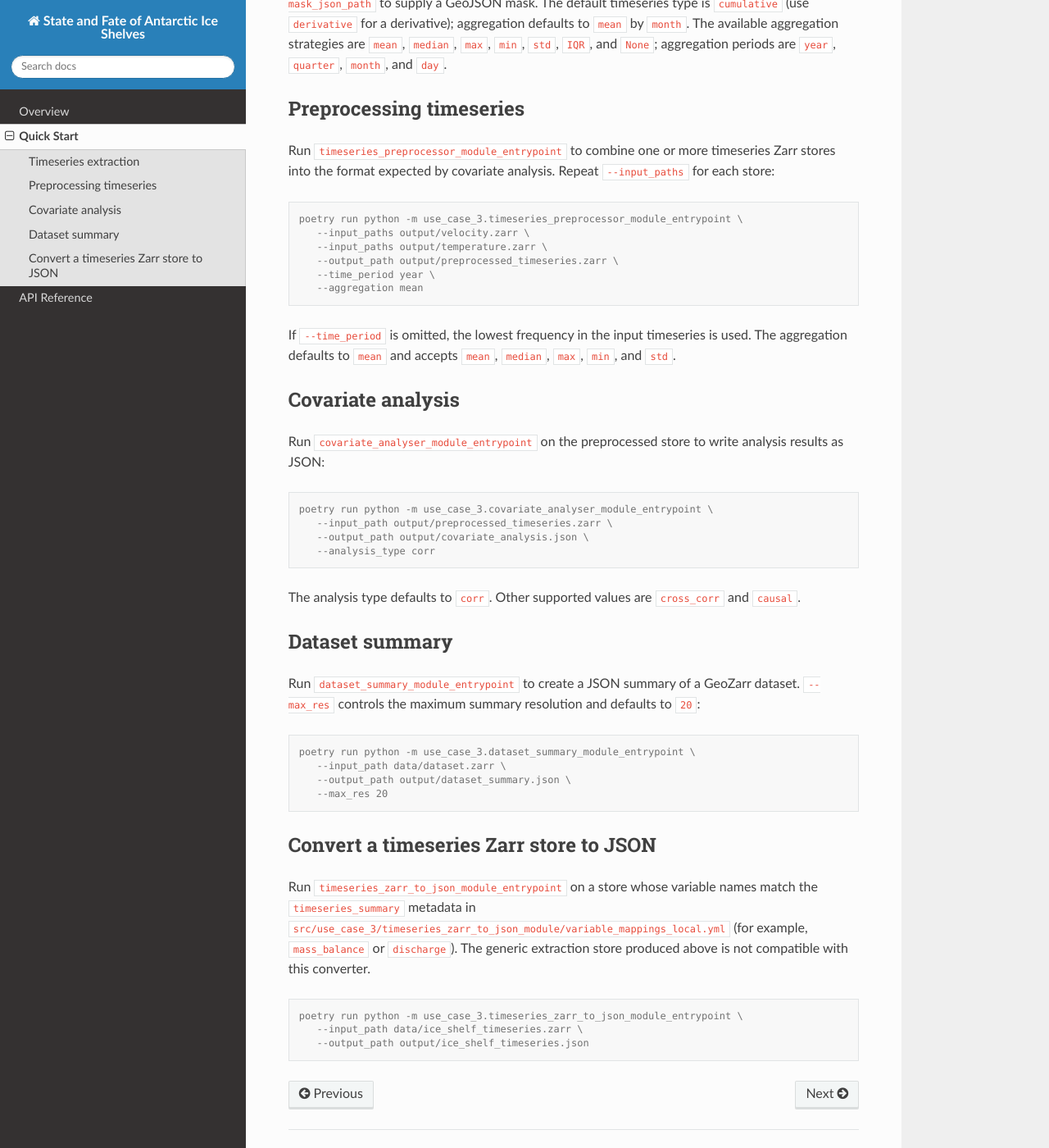
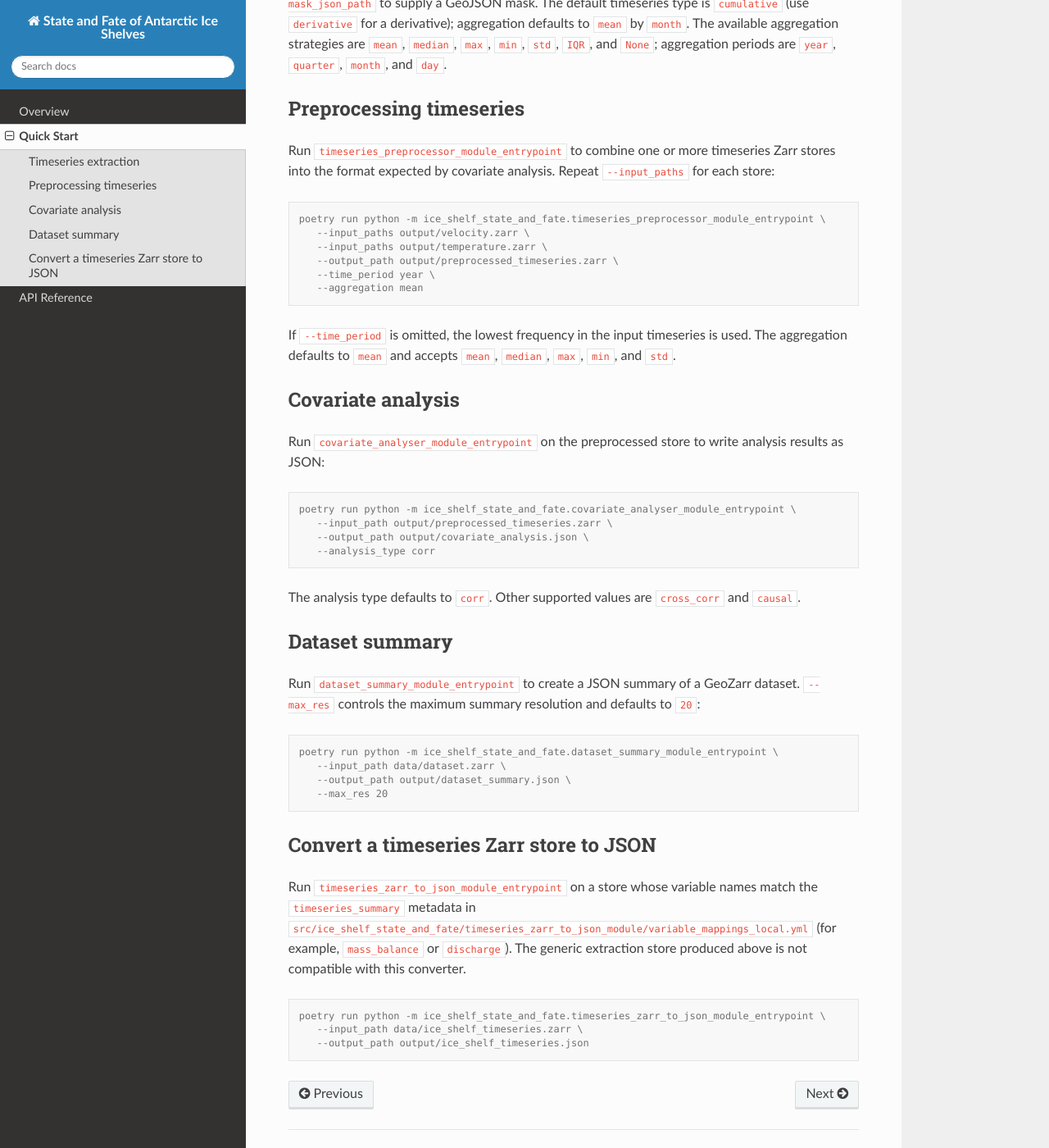
Before and after one commit to DTC-Ice-Sheets/ice_shelf_state_and_fate, a Sphinx documentation site: the page built from docs/source/quick-start.rst, in a window 1280 px wide and 1400 px high, scrolled down 1001 px. Shown: the whole window at 82% size. Built offline with Sphinx 7.4.7 and the Read the Docs theme 3.1.0, drawn with Linux system fonts in a browser that asks for light colours; some of the changed text lies outside the part shown.

```diff
--- a/docs/source/quick-start.rst
+++ b/docs/source/quick-start.rst
@@ -7,7 +7,7 @@ project README), run each entrypoint with Poetry:
 
 .. code-block:: console
 
-   poetry run python -m use_case_3.timeseries_module_entrypoint --help
+   poetry run python -m ice_shelf_state_and_fate.timeseries_module_entrypoint --help
 
 Replace ``--help`` with the arguments shown below to run a command. If the
 package is installed in your active Python environment, you can omit
@@ -33,7 +33,7 @@ for each input dataset:
 
 .. code-block:: console
 
-   poetry run python -m use_case_3.timeseries_module_entrypoint \
+   poetry run python -m ice_shelf_state_and_fate.timeseries_module_entrypoint \
       --label "Ice velocity" \
       --dataset_paths data/velocity_2020.zarr \
       --dataset_paths data/velocity_2021.zarr \
@@ -58,7 +58,7 @@ timeseries Zarr stores into the format expected by covariate analysis. Repeat
 
 .. code-block:: console
 
-   poetry run python -m use_case_3.timeseries_preprocessor_module_entrypoint \
+   poetry run python -m ice_shelf_state_and_fate.timeseries_preprocessor_module_entrypoint \
       --input_paths output/velocity.zarr \
       --input_paths output/temperature.zarr \
       --output_path output/preprocessed_timeseries.zarr \
@@ -77,7 +77,7 @@ analysis results as JSON:
 
 .. code-block:: console
 
-   poetry run python -m use_case_3.covariate_analyser_module_entrypoint \
+   poetry run python -m ice_shelf_state_and_fate.covariate_analyser_module_entrypoint \
       --input_path output/preprocessed_timeseries.zarr \
       --output_path output/covariate_analysis.json \
       --analysis_type corr
@@ -94,7 +94,7 @@ dataset. ``--max_res`` controls the maximum summary resolution and defaults to
 
 .. code-block:: console
 
-   poetry run python -m use_case_3.dataset_summary_module_entrypoint \
+   poetry run python -m ice_shelf_state_and_fate.dataset_summary_module_entrypoint \
       --input_path data/dataset.zarr \
       --output_path output/dataset_summary.json \
       --max_res 20
@@ -104,12 +104,12 @@ Convert a timeseries Zarr store to JSON
 
 Run ``timeseries_zarr_to_json_module_entrypoint`` on a store whose variable
 names match the ``timeseries_summary`` metadata in
-``src/use_case_3/timeseries_zarr_to_json_module/variable_mappings_local.yml``
+``src/ice_shelf_state_and_fate/timeseries_zarr_to_json_module/variable_mappings_local.yml``
 (for example, ``mass_balance`` or ``discharge``). The generic extraction
 store produced above is not compatible with this converter.
 
 .. code-block:: console
 
-   poetry run python -m use_case_3.timeseries_zarr_to_json_module_entrypoint \
+   poetry run python -m ice_shelf_state_and_fate.timeseries_zarr_to_json_module_entrypoint \
       --input_path data/ice_shelf_timeseries.zarr \
       --output_path output/ice_shelf_timeseries.json
```
Also changed, not shown: README.md (+20 -130 lines), docs/source/index.rst (+5 -5 lines), 1 other file.
